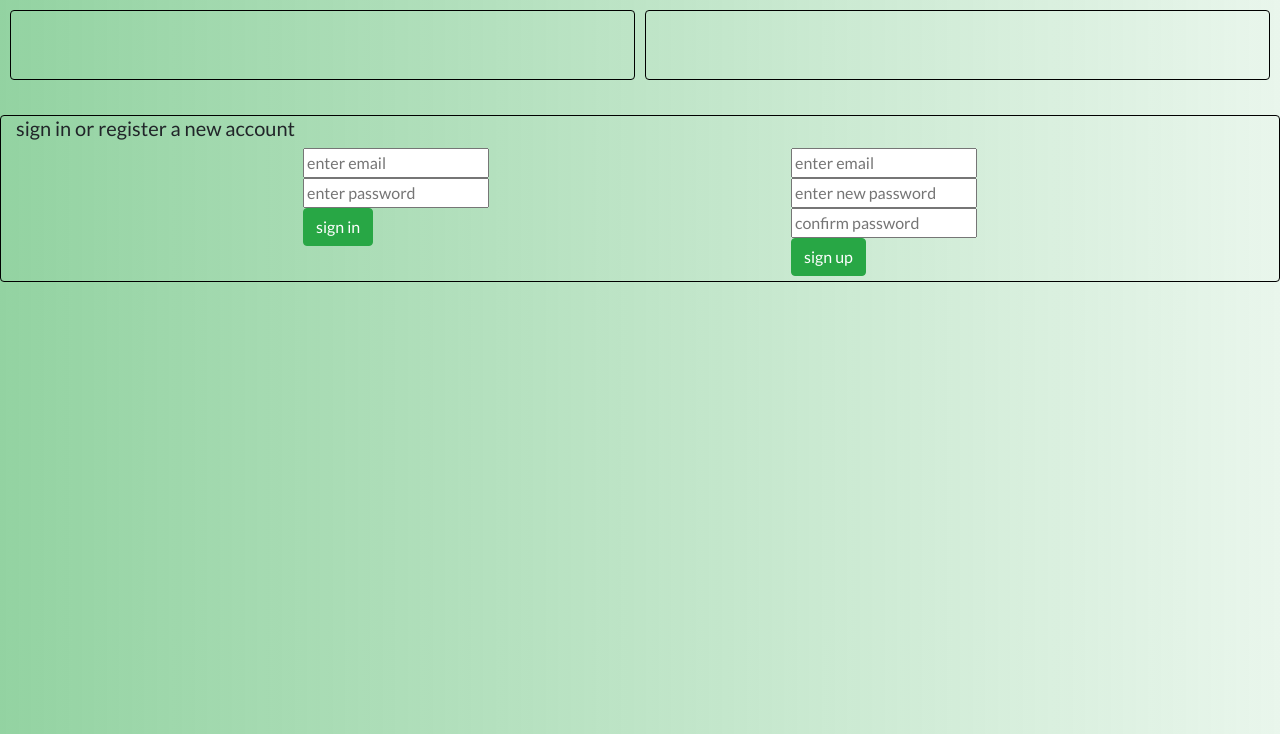
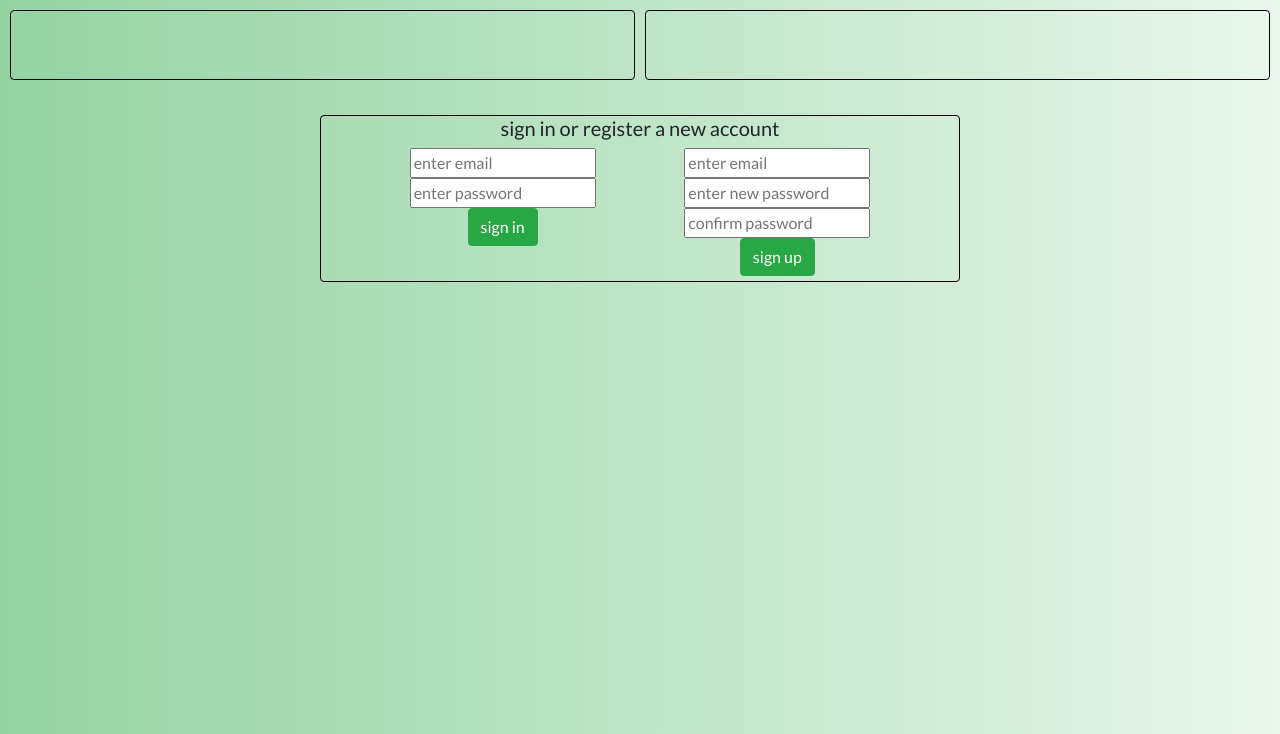
Before and after one commit to alexgdav/tic-tac-toe-project-client, a website built with webpack: page index.html in a window 1280 px wide. Shown: the part 66-800 px from the top of the page. Built offline with nearby package versions, Linux system fonts and the light colour scheme.

Commit message:
Minor cosmetic changes Added a minor css change to logged out div

```diff
--- a/assets/styles/index.scss
+++ b/assets/styles/index.scss
@@ -46,6 +46,11 @@ div {
   border-color: blue;
 }
 
+.logged-out {
+  text-align: center;
+
+}
+
 .messages {
   border: 0;
   padding: 20px;
--- a/index.html
+++ b/index.html
@@ -25,7 +25,7 @@
           </div>
         </div>
       </div>
-      <div class="logged-out container-fluid rounded">
+      <div class="logged-out container-fluid rounded w-50">
         <h5>sign in or register a new account</h5>
         <div class="row">
           <hr>
```
